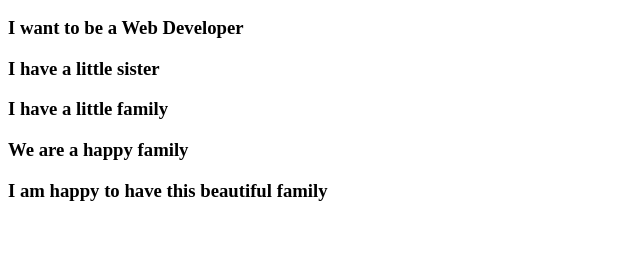
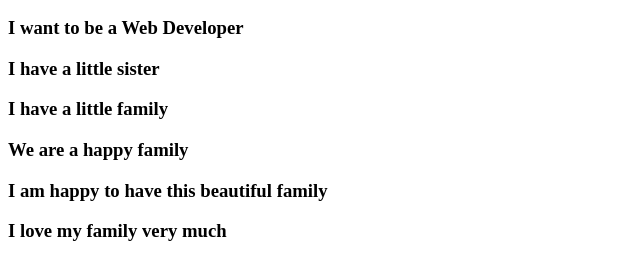
Before and after one commit to Ashraful-Islam-Akash3737/practice, a plain HTML site: page index.html in a window 1280 px wide. Shown: the part 110-390 px from the top of the page, without its empty margins (0-640 px from the left). Drawn offline with Linux system fonts and the light colour scheme.

Commit message:
add another commit

```diff
--- a/index.html
+++ b/index.html
@@ -14,5 +14,6 @@
     <h3>I have a little family</h3>
     <h3>We are a happy family</h3>
     <h3>I am happy to have this beautiful family</h3>
+    <h3>I love my family very much</h3>
 </body>
 </html>
```
